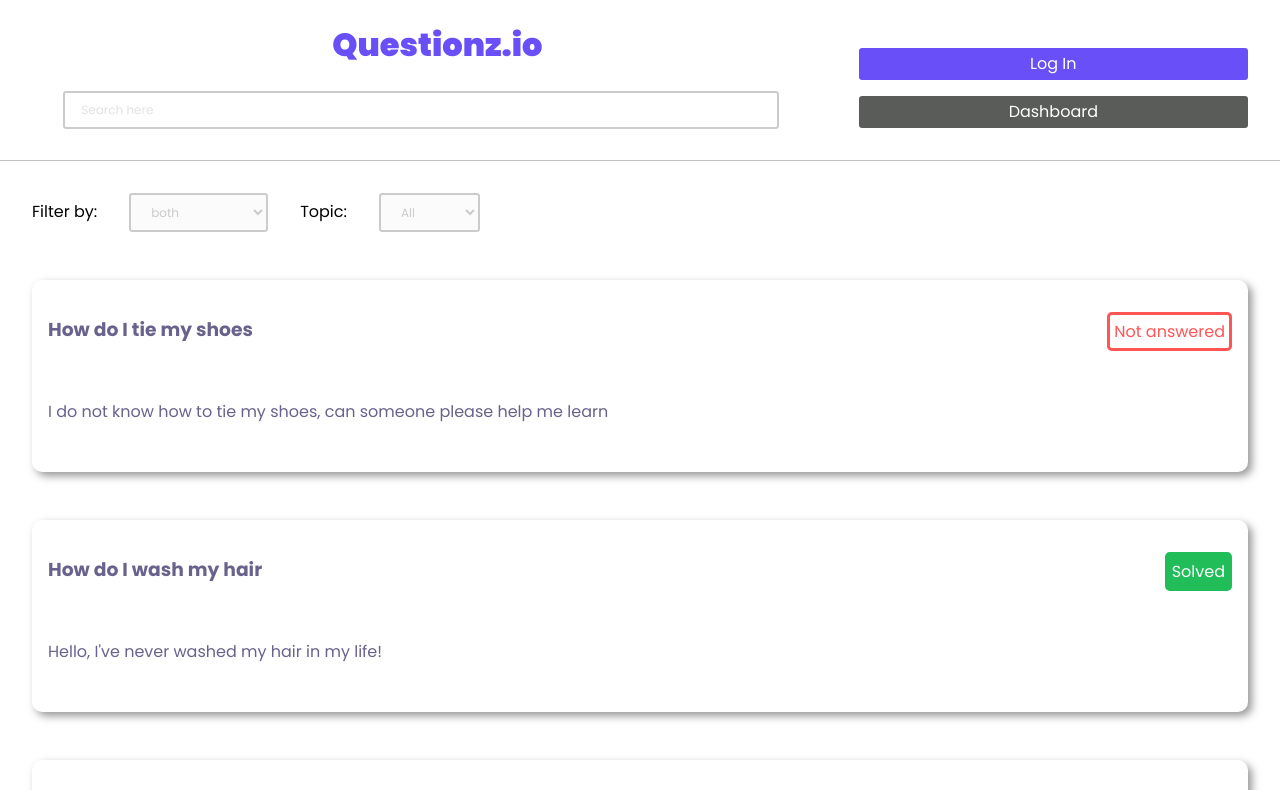
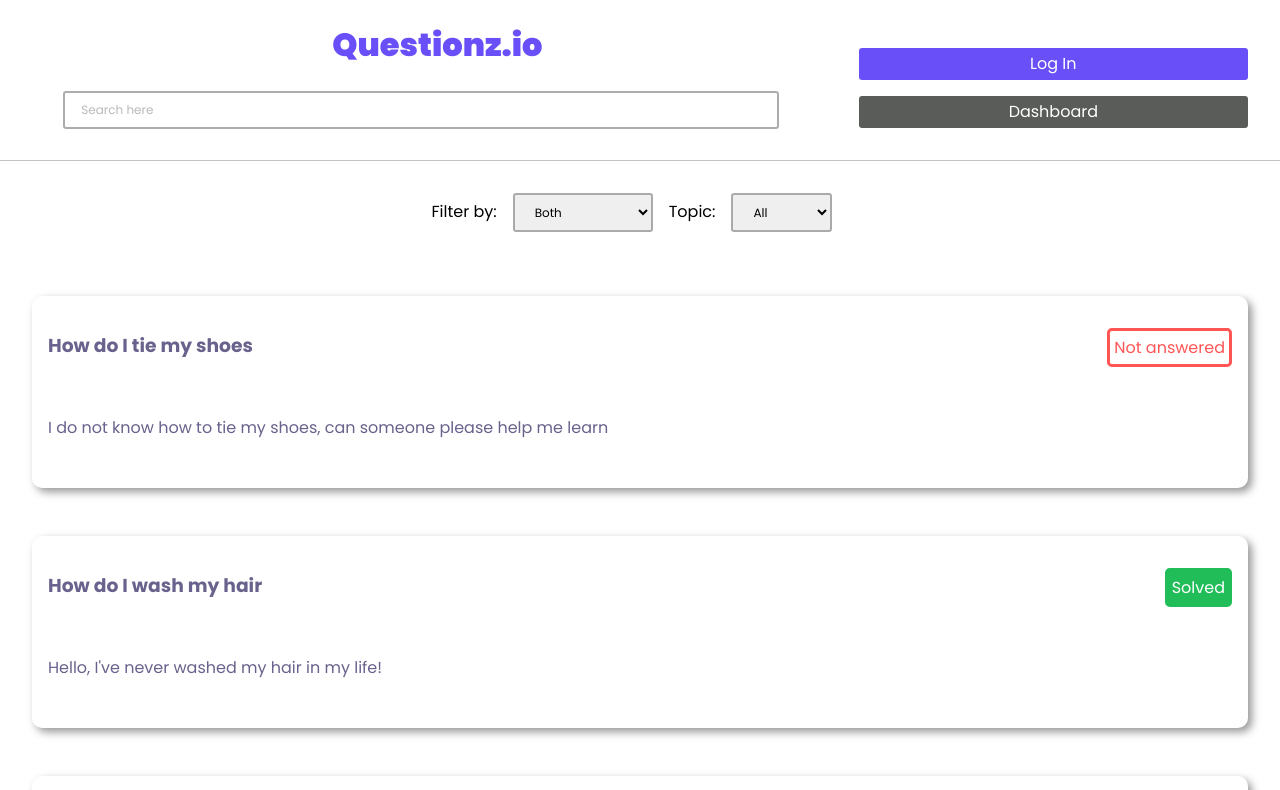
Before and after one commit to JaredS129/student-project--agile-dev-ops--aws-backend, a React (Create React App) app: page / in a window 1280 px wide. Shown: the top 790 px of the page. Built offline with nearby package versions, Linux system fonts and the light colour scheme.

Commit message:
Changed border/text opacity to match wireframes

```diff
--- a/src/components/Header.css
+++ b/src/components/Header.css
@@ -13,7 +13,7 @@
 }
 
 .header-format {
-  color: #684FF7;
+  color: #684ff7;
   padding-left: 2rem;
   font-weight: 900;
 }
@@ -22,7 +22,8 @@
   width: 85%;
   border: 0.15rem solid;
   border-radius: 0.2rem;
-  opacity: 0.2;
+  border-color: #595c59;
+  opacity: 0.5;
   font-size: 0.75rem;
   padding: 0.5rem 1rem;
   margin-left: 2rem;
@@ -36,7 +37,7 @@
 .login-format {
   color: white;
   border-radius: 0.2rem;
-  background-color: #684FF7;
+  background-color: #684ff7;
   line-height: 2rem;
   font-size: 1rem;
   padding: 0rem 0.125rem;
@@ -46,7 +47,7 @@
 .dashboard-format {
   color: white;
   border-radius: 0.2rem;
-  background-color: #595C59 ;
+  background-color: #595c59;
   font-size: 1rem;
   line-height: 2rem;
   padding: 0rem 0.125rem;
--- a/src/components/questionlist/FilterForm.css
+++ b/src/components/questionlist/FilterForm.css
@@ -1,18 +1,18 @@
+.form-format {
+  display: inline-block;
+  margin: 1rem;
+  text-align: left;
+}
+
 .filter-format {
   display: inline-block;
   width: fit-content;
-    border-color: #595c595d;
+  border-color: #595c5977 !important;
   border: 0.15rem solid;
   border-radius: 0.2rem;
-    opacity: 0.2;
   font-size: 0.75rem;
   padding: 0.5rem 1rem;
-    margin-top: 2rem;
-    margin-left: 2rem;
-    margin-right: 2rem;
+  margin-top: 1rem;
+  margin-left: 1rem;
+  margin-right: 1rem;
 }
-
-.form-format {
-    margin-left: 2rem;
-    text-align: left;
-}
--- a/src/components/questionlist/FilterForm.js
+++ b/src/components/questionlist/FilterForm.js
@@ -12,9 +12,9 @@ const FilterForm = ({ useAnswered, setUseAnswered, useTopic, setUseTopic }) => {
           setUseAnswered(x.target.value);
         }}
       >
-        <option value="unanswered">not answered</option>
-        <option value="answered">answered</option>
-        <option value="both">both</option>
+        <option value="unanswered">Not answered</option>
+        <option value="answered">Answered</option>
+        <option value="both">Both</option>
       </select>
       <label htmlFor="topics">Topic:</label>
       <select className="filter-format"
```
Lines whose indentation alone changed are shown as unchanged.
